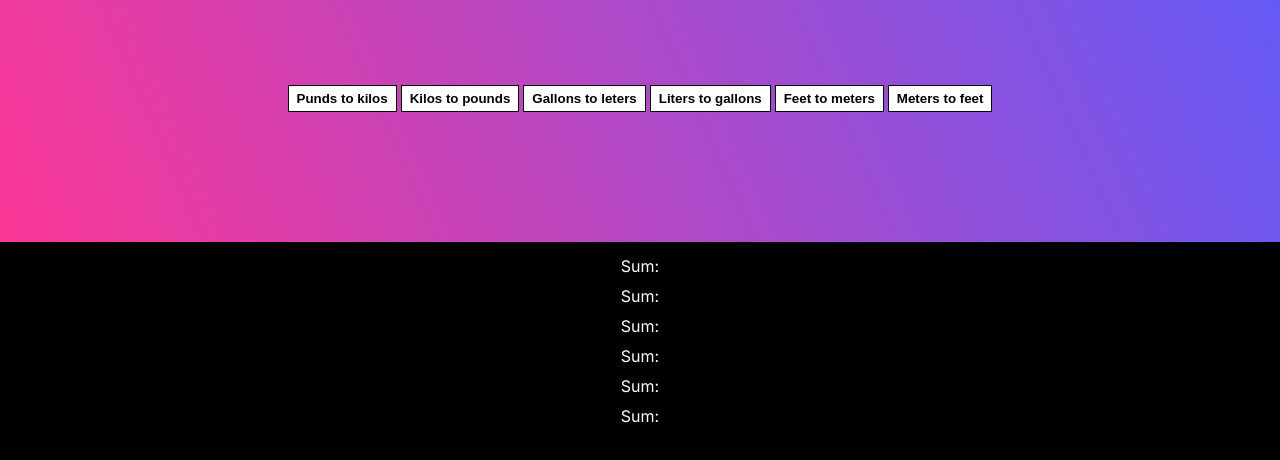
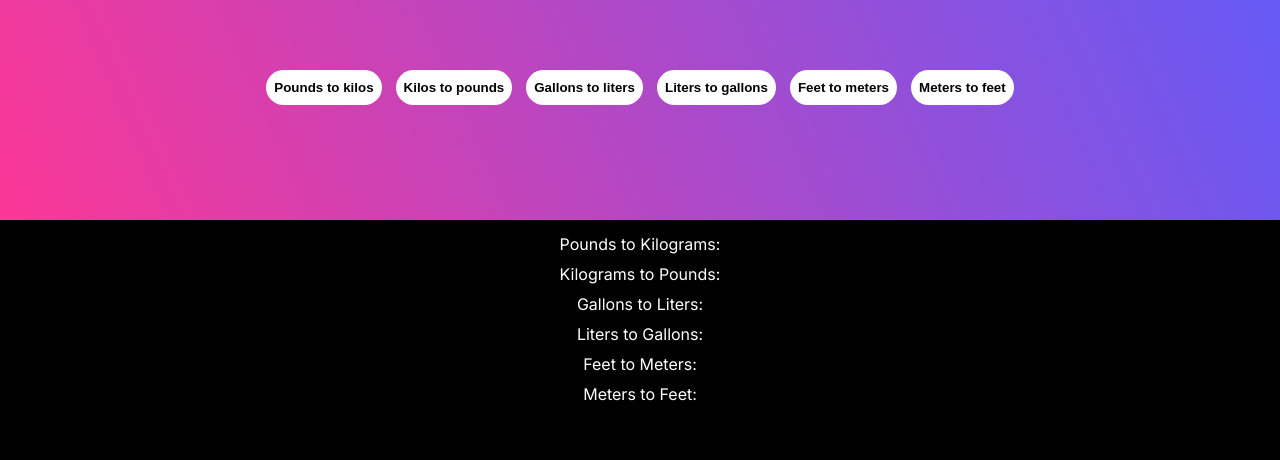
Before and after one commit to shaunvan119/unit-conversion-app, a plain HTML site: page index.html in a window 1280 px wide. Shown: the part 284-744 px from the top of the page. Drawn offline with Linux system fonts and the light colour scheme.

Commit message:
last commit challange complete

```diff
--- a/index.css
+++ b/index.css
@@ -22,13 +22,15 @@ span {
 }
 
 button {
-    margin: 20px 0;
+
     background: white;
     color: black;
-    border: 1px solid black;
+    border: none;
     font-weight: bold;
     cursor: pointer;
-    padding: 5px 8px;
+    padding: 10px 8px;
+    border-radius: 20px;
+
 }
 
 .number-input {
@@ -38,6 +40,12 @@ button {
 
 .buttons {
     padding: 50px;
+
+}
+
+button:hover {
+    background: #b1b3f3;
+
 }
 
 
--- a/index.html
+++ b/index.html
@@ -20,22 +20,22 @@
             <span id="num6-el"></span>
         </div>
         <div class="buttons">
-            <button onclick="massPounds()">Punds to kilos</button>
-            <button onclick="massKilos()">Kilos to pounds</button>
-            <button onclick="multipleVolume()">Gallons to leters</button>
-            <button onclick="divideVolume()">Liters to gallons</button>
-            <button onclick="multiplyFeet()">Feet to meters</button>
-            <button onclick="multiplyMeters()">Meters to feet</button>
+            <button onclick="massPounds()" style="margin:5px";>Pounds to kilos</button>
+            <button onclick="massKilos()" style="margin:5px";>Kilos to pounds</button>
+            <button onclick="multipleVolume()" style="margin:5px";>Gallons to liters</button>
+            <button onclick="divideVolume()" style="margin:5px";>Liters to gallons</button>
+            <button onclick="multiplyFeet()" style="margin:5px";>Feet to meters</button>
+            <button onclick="multiplyMeters()" style="margin:5px";>Meters to feet</button>
         </div>
         </div>
 
         <div class="results">
-        <span id="kilos-el">Sum: </span>
-        <span id="pounds-el">Sum: </span>
-        <span id="mult-el">Sum: </span>
-        <span id="div-el">Sum: </span>
-        <span id="mulv-el">Sum: </span>
-        <span id="mulm-el">Sum: </span>
+        <span id="pounds-el">Pounds to Kilograms: </span>
+        <span id="kilos-el">Kilograms to Pounds: </span>
+        <span id="mult-el">Gallons to Liters: </span>
+        <span id="div-el">Liters to Gallons: </span>
+        <span id="mulv-el">Feet to Meters: </span>
+        <span id="mulm-el">Meters to Feet: </span>
 
 
         <script src="index.js"></script>
--- a/index.js
+++ b/index.js
@@ -52,30 +52,30 @@ let mulmEl = document.getElementById("mulm-el")
 
 function massPounds() {
     let result = num11 / num12
-    poundEl.textContent = "Sum: " + result
+    poundEl.textContent = "Pounds to Kilograms: " + result
 }
 
 function massKilos() {
     let result = num9 * num10
-    kilosEl.textContent = "Sum: " + result
+    kilosEl.textContent = "Kilograms to Pounds: " + result
 }
 
 function multipleVolume() {
     let result = num7 * num8
-    multEl.textContent = "Sum: " + result
+    multEl.textContent = "Gallons to Liters: " + result
 }
 
 function divideVolume() {
     let result = num5 / num6
-    divEl.textContent = "Sum: " + result
+    divEl.textContent = "Liters to Gallons: " + result
 }
 
 function multiplyFeet() {
     let result = num3 * num4
-    mulvEl.textContent = "Sum: " + result
+    mulvEl.textContent = "Feet to Meters: " + result
 }
 
 function multiplyMeters() {
     let result = num1 * num2
-    mulmEl.textContent = "Sum: " + result
+    mulmEl.textContent = "Meters to Feet: " + result
 }
```
